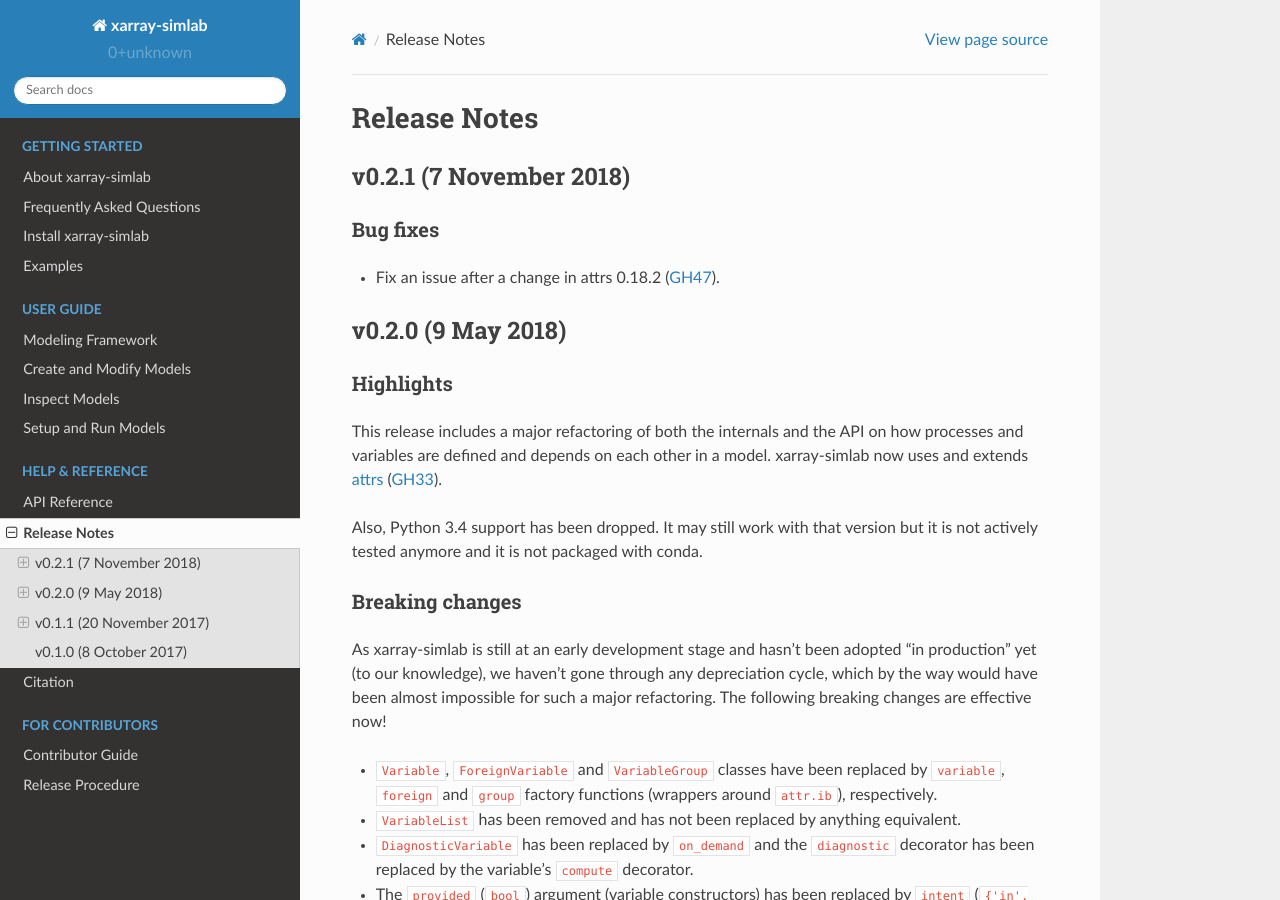
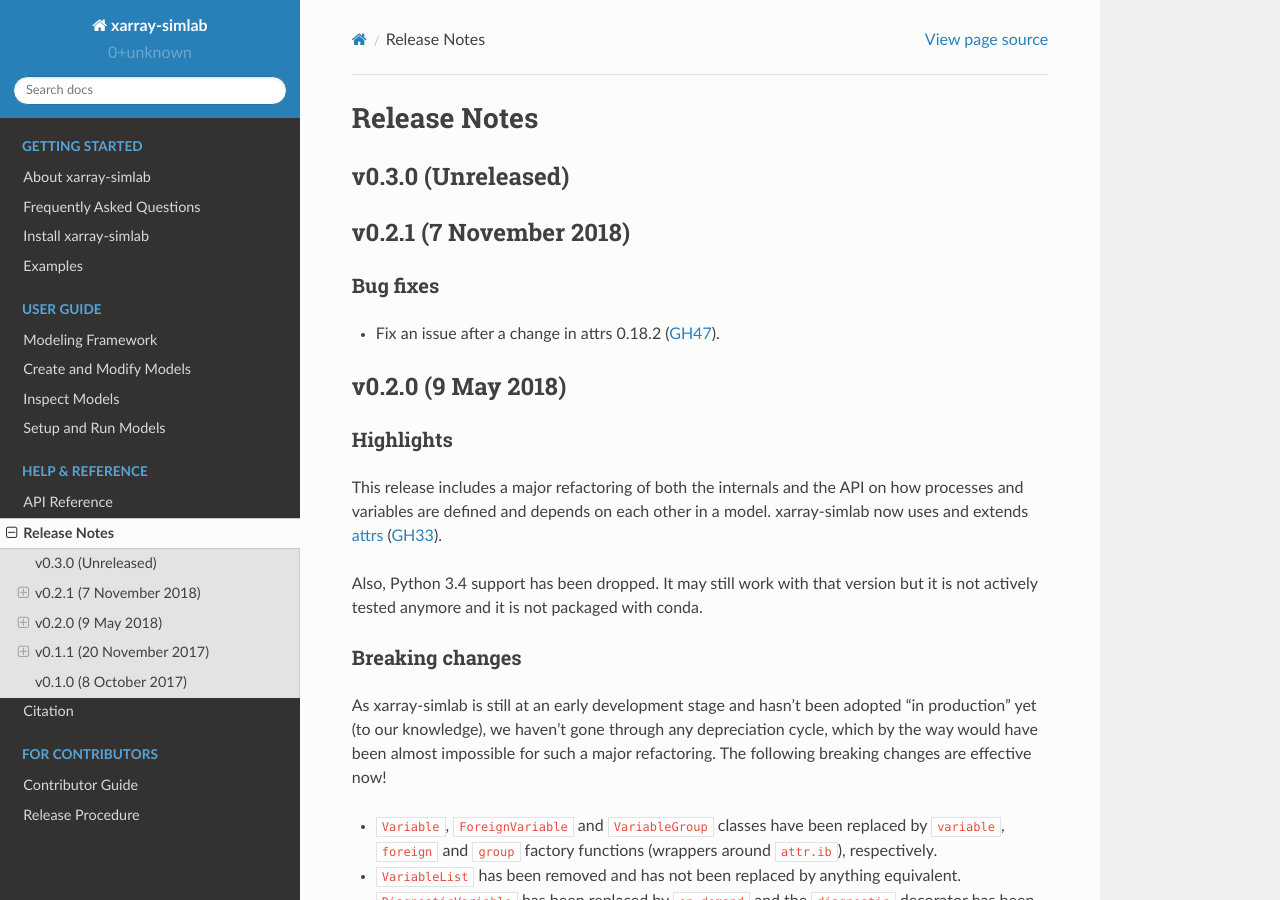
Before and after one commit to xarray-contrib/xarray-simlab, a Sphinx documentation site: the page built from doc/whats_new.rst, in a window 1280 px wide and 900 px high. Built offline with Sphinx 7.4.7 and the Read the Docs theme 2.0.0, drawn with Linux system fonts in a browser that asks for light colours; pages that are not in the unit, such as notebooks, are missing from menus; the version number could not be read and is left out.

Commit message:
revert to dev version

```diff
--- a/doc/whats_new.rst
+++ b/doc/whats_new.rst
@@ -2,6 +2,10 @@
 
 Release Notes
 =============
+
+v0.3.0 (Unreleased)
+-------------------
+
 
 v0.2.1 (7 November 2018)
 ------------------------
```
